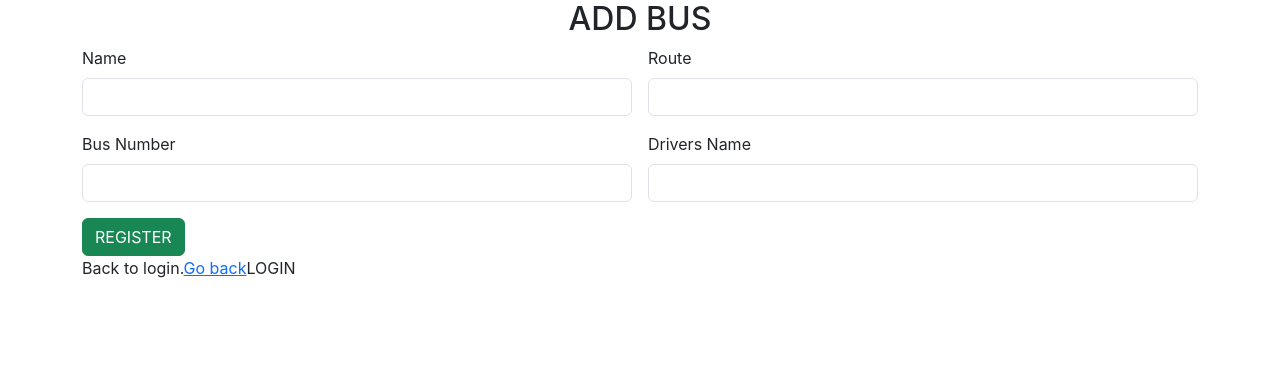
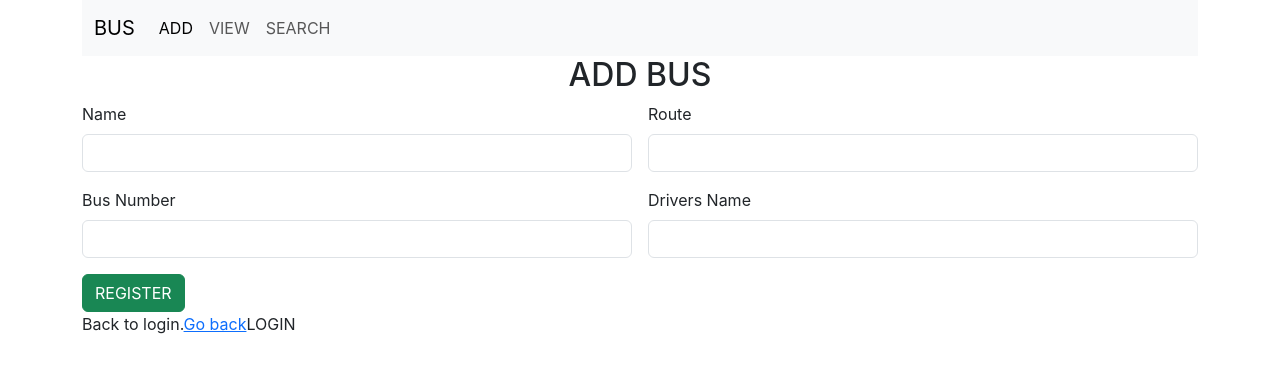
Before and after one commit to Annaeldho01/bus-app-react, a React (Create React App) app: page /add in a window 1280 px wide. Shown: the top 372 px of the page. Built offline with nearby package versions, Linux system fonts and the light colour scheme.

Commit message:
project completed

```diff
--- a/src/components/AddBus.jsx
+++ b/src/components/AddBus.jsx
@@ -2,6 +2,7 @@
 
 import axios from 'axios'
 import { Link } from 'react-router-dom'
+import Navbar from './Navbar'
 
 const AddBus = () => {
     const [data, setData] = useState({
@@ -35,7 +36,7 @@
 
 return (
     <div>
-
+        <Navbar/>
         <div className="container">
             <h2 align="center">ADD BUS</h2>
             <div className="row">
--- a/src/components/AddUser.jsx
+++ b/src/components/AddUser.jsx
@@ -2,6 +2,7 @@
 
 import axios from 'axios'
 import { Link } from 'react-router-dom'
+import Navbar from './Navbar'
 
 const AddUser = () => {
     const [data,setData]=useState({
--- /dev/null
+++ b/src/components/Navbar.jsx
@@ -0,0 +1,39 @@
+import React from 'react'
+import { Link } from 'react-router-dom'
+
+const Navbar = () => {
+  return (
+    <div>
+        <div className="container">
+            <div className="row">
+                <div className="col col-12 col-sm-12 col-md-12 col-lg-12 col-xl-12 col-xxl-12">
+                <nav class="navbar navbar-expand-lg bg-body-tertiary">
+  <div class="container-fluid">
+    <Link class="navbar-brand" to="#">BUS</Link>
+    <button class="navbar-toggler" type="button" data-bs-toggle="collapse" data-bs-target="#navbarNav" aria-controls="navbarNav" aria-expanded="false" aria-label="Toggle navigation">
+      <span class="navbar-toggler-icon"></span>
+    </button>
+    <div class="collapse navbar-collapse" id="navbarNav">
+      <ul class="navbar-nav">
+        <li class="nav-item">
+          <Link class="nav-link active" aria-current="page" to="/">ADD</Link>
+        </li>
+
+        <li class="nav-item">
+          <Link class="nav-link" to="/search">VIEW</Link>
+        </li>
+        <li class="nav-item">
+          <Link class="nav-link" to="/view">SEARCH</Link>
+        </li>
+      </ul>
+    </div>
+  </div>
+</nav>
+                </div>
+            </div>
+        </div>
+    </div>
+  )
+}
+
+export default Navbar
```
